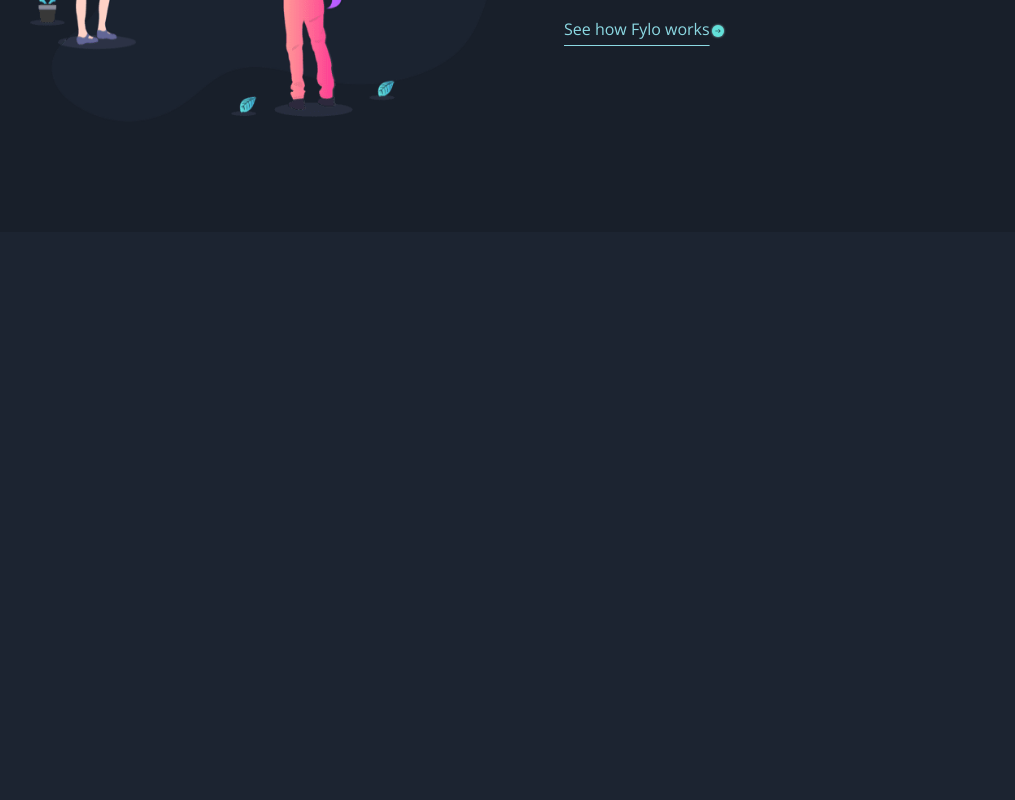
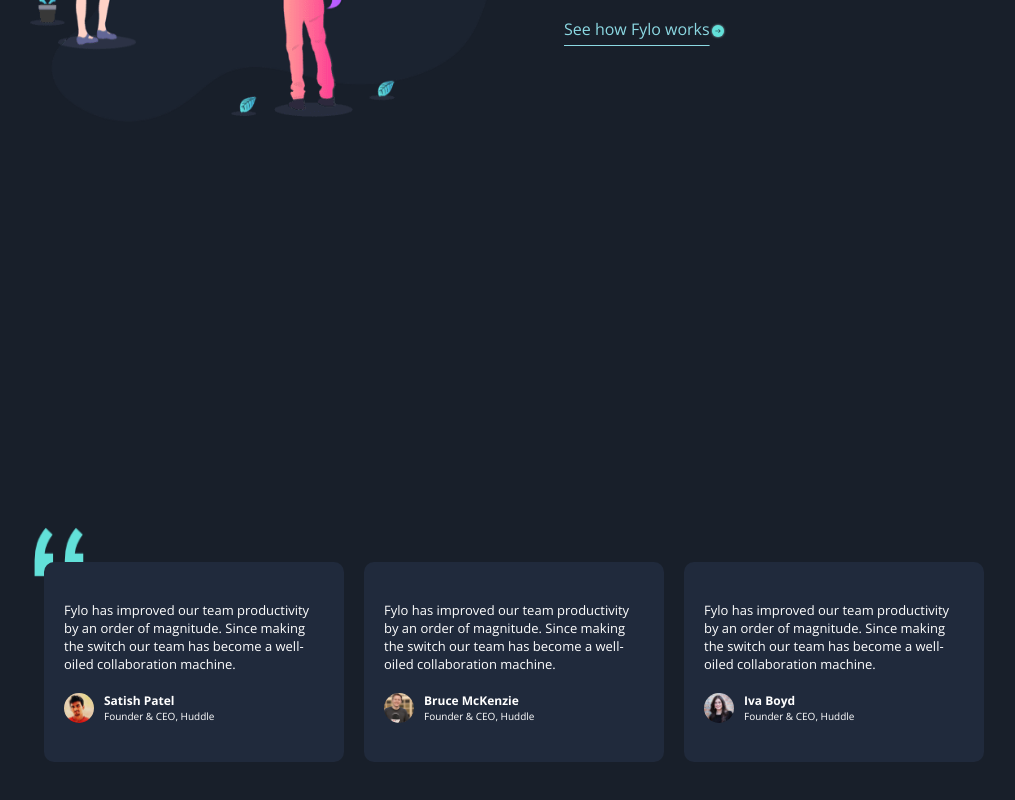
Before and after one commit to Biggyhands/fylo-landing-page, a React (Vite) app in the folder app/: page / in a window 1280 px wide. Shown: the part 2108-2908 px from the top of the page, without its empty margins (6-1021 px from the left). Before the commit the page ends 2340 px from the top, so only its background shows below. Built offline with nearby package versions, Linux system fonts and the light colour scheme.

Commit message:
More containers added
Testimony container and style updated

```diff
--- a/app/src/App.jsx
+++ b/app/src/App.jsx
@@ -4,7 +4,6 @@ import MainContainer from "./components/MainContainer";
 function App() {
   return (
     <>
-      {" "}
       <Navbar />
       <MainContainer />
     </>
--- a/app/src/components/MainContainer.jsx
+++ b/app/src/components/MainContainer.jsx
@@ -3,6 +3,7 @@ import { IllustrationIntroContainer } from "./IllustrationIntroContainer";
 import { GetStartedContainer } from "./GetStartedContainer";
 import { FeaturesContainer } from "./FeaturesContainer";
 import { DetailContainer } from "./DetailContainer";
+import TestimonyContainer from "./TestimonyContainer";
 export default function MainContainer() {
   return (
     <>
@@ -10,6 +11,7 @@ export default function MainContainer() {
       <GetStartedContainer />
       <FeaturesContainer />
       <DetailContainer />
+      <TestimonyContainer />
     </>
   );
 }
--- /dev/null
+++ b/app/src/components/TestimonyContainer.jsx
@@ -0,0 +1,23 @@
+import React from "react";
+import testimonyData from "../helpers/testimonyData";
+import quote from "../assets/bg-quotes.png";
+
+export default function TestimonyContainer() {
+  return (
+    <section className="testimony-container">
+      <img className="testominy-quote" src={quote} alt="Quote icon" />
+      {testimonyData.map((testimony) => (
+        <div className="testimony-card" key={testimony.id}>
+          <p className="testimony-description ">{testimony.description}</p>
+          <div className="testimony-profile">
+            <img src={testimony.icon} alt={`${testimony.name} profile`} />
+            <div className="testimony-profile-info">
+              <p className="testimony-name">{testimony.name}</p>
+              <p className="testimony-title">{testimony.title}</p>
+            </div>
+          </div>
+        </div>
+      ))}
+    </section>
+  );
+}
--- /dev/null
+++ b/app/src/helpers/testimonyData.js
@@ -0,0 +1,32 @@
+import pp1 from "../assets/profile-1.jpg";
+import pp2 from "../assets/profile-2.jpg";
+import pp3 from "../assets/profile-3.jpg";
+
+const testimonyData = [
+  {
+    id: 1,
+    name: "Satish Patel",
+    title: "Founder & CEO, Huddle",
+    description:
+      "Fylo has improved our team productivity by an order of magnitude. Since making the switch our team has become a well-oiled collaboration machine.",
+    icon: pp1,
+  },
+  {
+    id: 2,
+    name: "Bruce McKenzie",
+    title: "Founder & CEO, Huddle",
+    description:
+      "Fylo has improved our team productivity by an order of magnitude. Since making the switch our team has become a well-oiled collaboration machine.",
+    icon: pp2,
+  },
+  {
+    id: 3,
+    name: "Iva Boyd",
+    title: "Founder & CEO, Huddle",
+    description:
+      "Fylo has improved our team productivity by an order of magnitude. Since making the switch our team has become a well-oiled collaboration machine.",
+    icon: pp3,
+  },
+];
+
+export default testimonyData;
--- a/app/src/index.css
+++ b/app/src/index.css
@@ -242,6 +242,58 @@ main {
   top: 4px;
 }
 /*---*/
+
+/*Testimony Style*/
+
+.testimony-container {
+  background-color: var(--color-primary-dark-blue-main);
+  min-height: 900px;
+  display: flex;
+  flex-direction: column;
+  align-items: center;
+  justify-content: center;
+}
+
+.testominy-quote {
+  width: 40px;
+  height: 30px;
+  position: relative;
+  left: -120px;
+}
+
+.testimony-card {
+  width: 85%;
+  height: 200px;
+  background-color: var(--color-primary-dark-blue-testimonials);
+  border-radius: 10px;
+  margin-bottom: 40px;
+  padding: 20px;
+  font-size: 13px;
+  display: flex;
+  flex-direction: column;
+  justify-content: space-evenly;
+}
+
+.testimony-profile {
+  display: flex;
+  align-items: center;
+}
+
+.testimony-profile img {
+  width: 40px;
+  border-radius: 50%;
+  margin-right: 10px;
+}
+
+.testimony-name {
+  font-weight: bold;
+}
+.testimony-title {
+  font-weight: 200;
+}
+
+/**/
+
 /*----media queries----*/
 
 /*375*/
@@ -265,6 +317,13 @@ main {
   /*Detail container style*/
   .detail-card {
     padding: 20px;
+  }
+  /*Testimony Style*/
+  .testominy-quote {
+    width: 40px;
+    height: 30px;
+    position: relative;
+    left: -150px;
   }
 }
 
@@ -346,6 +405,18 @@ main {
 
   .detail-card p {
     font-size: 18px;
+  }
+
+  /*Testimony Style*/
+  .testominy-quote {
+    width: 40px;
+    height: 30px;
+    position: relative;
+    left: -150px;
+  }
+
+  .testimony-card {
+    width: 360px;
   }
 }
 /*1024*/
@@ -441,6 +512,42 @@ main {
 
   .detail-card p {
     font-size: 18px;
+  }
+
+  /*Testimony Style*/
+
+  .testimony-container {
+    flex-direction: row;
+    justify-content: flex-start;
+  }
+  .testominy-quote {
+    width: 50px;
+    height: 50px;
+    position: relative;
+    top: -130px;
+    left: 40px;
+    z-index: 0;
+  }
+
+  .testimony-card {
+    width: 300px;
+    margin-right: 20px;
+    z-index: 1;
+  }
+
+  .testimony-profile img {
+    width: 30px;
+    border-radius: 50%;
+    margin-right: 10px;
+  }
+
+  .testimony-name {
+    font-weight: bold;
+    font-size: 12px;
+  }
+  .testimony-title {
+    font-weight: 200;
+    font-size: 10px;
   }
 }
 
@@ -538,6 +645,56 @@ main {
   .detail-card p {
     font-size: 18px;
   }
+
+  /*Testimony Style*/
+
+  .testimony-container {
+    flex-direction: row;
+    justify-content: center;
+  }
+  .testominy-quote {
+    width: 50px;
+    height: 50px;
+    position: relative;
+    top: -130px;
+    left: 40px;
+    z-index: 0;
+  }
+
+  .testimony-card {
+    width: 360px;
+    padding: 40px 20px 20px 20px;
+    margin-right: 20px;
+    z-index: 1;
+    justify-content: space-between;
+  }
+
+  .testimony-profile {
+  }
+
+  .testimony-profile img {
+    width: 30px;
+    border-radius: 50%;
+    margin-right: 10px;
+  }
+
+  .testimony-profile {
+    display: flex;
+    align-items: center;
+  }
+
+  .testimony-name {
+    font-weight: bold;
+    font-size: 14px;
+  }
+  .testimony-title {
+    font-weight: 200;
+    font-size: 12px;
+  }
+
+  .testimony-description {
+    font-size: 16px;
+  }
 }
 
 /*1740*/
@@ -624,5 +781,56 @@ main {
   .detail-card p {
     font-size: 18px;
   }
+
+  /*Testimony Style*/
+
+  .testimony-container {
+    flex-direction: row;
+    justify-content: center;
+  }
+  .testominy-quote {
+    width: 50px;
+    height: 50px;
+    position: relative;
+    top: -130px;
+    left: 40px;
+    z-index: 0;
+  }
+
+  .testimony-card {
+    width: 400px;
+    height: 210px;
+    padding: 40px 20px 20px 20px;
+    margin-right: 50px;
+    z-index: 1;
+    justify-content: space-between;
+  }
+
+  .testimony-profile {
+  }
+
+  .testimony-profile img {
+    width: 30px;
+    border-radius: 50%;
+    margin-right: 10px;
+  }
+
+  .testimony-profile {
+    display: flex;
+    align-items: center;
+  }
+
+  .testimony-name {
+    font-weight: bold;
+    font-size: 14px;
+  }
+  .testimony-title {
+    font-weight: 200;
+    font-size: 12px;
+  }
+
+  .testimony-description {
+    font-size: 16px;
+  }
 }
 /**/
```
